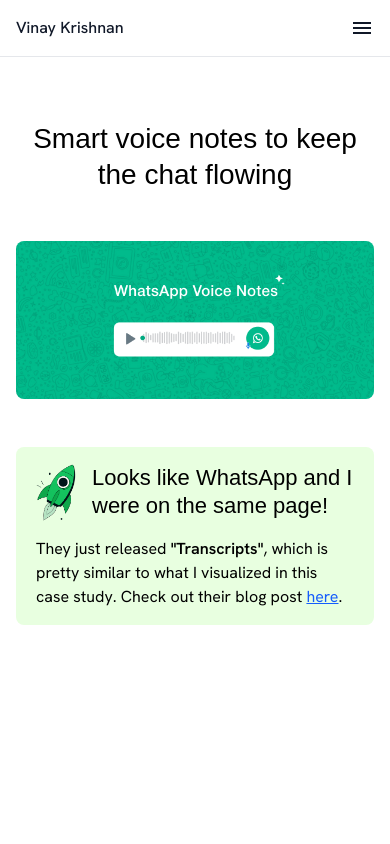
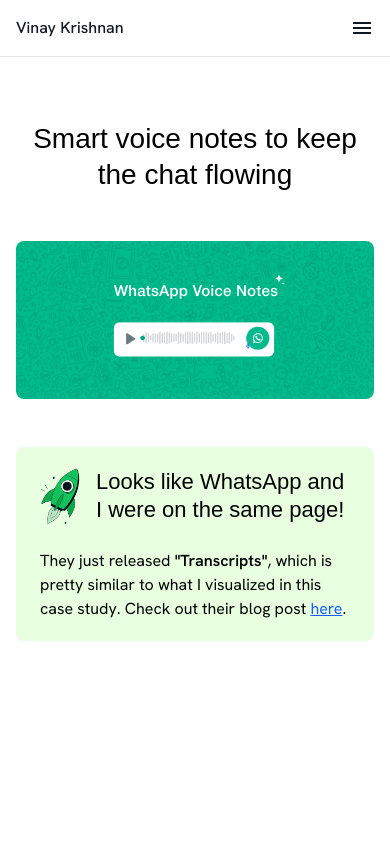
Before and after one commit to vnay-dev/portfolio, a Next.js app: page /projects/whatsapp-audio-summary in a window 390 px wide. Shown: the top 844 px of the page. Built offline with nearby package versions, Linux system fonts and the light colour scheme; a web font is replaced by a local one.

Commit message:
fixed the page responsiveness

```diff
--- a/app/projects/whatsapp-audio-summary/page.tsx
+++ b/app/projects/whatsapp-audio-summary/page.tsx
@@ -19,7 +19,7 @@
           />
 
           <div
-            className="flex w-full flex-col gap-4 overflow-hidden rounded-lg px-5 py-4 sm:px-6 sm:py-5 md:px-7 md:py-5 lg:flex-row lg:items-center lg:gap-8 lg:px-8 lg:py-5"
+            className="flex w-full flex-col gap-6 overflow-hidden rounded-lg px-6 py-5 sm:gap-8 sm:px-8 sm:py-6 md:gap-8 md:px-8 md:py-6 lg:flex-row lg:items-center lg:gap-8 lg:px-8 lg:py-5"
             style={{ backgroundColor: "var(--color-light-green)" }}
           >
             <div className="flex flex-row items-center gap-4 lg:flex-shrink-0">
```
